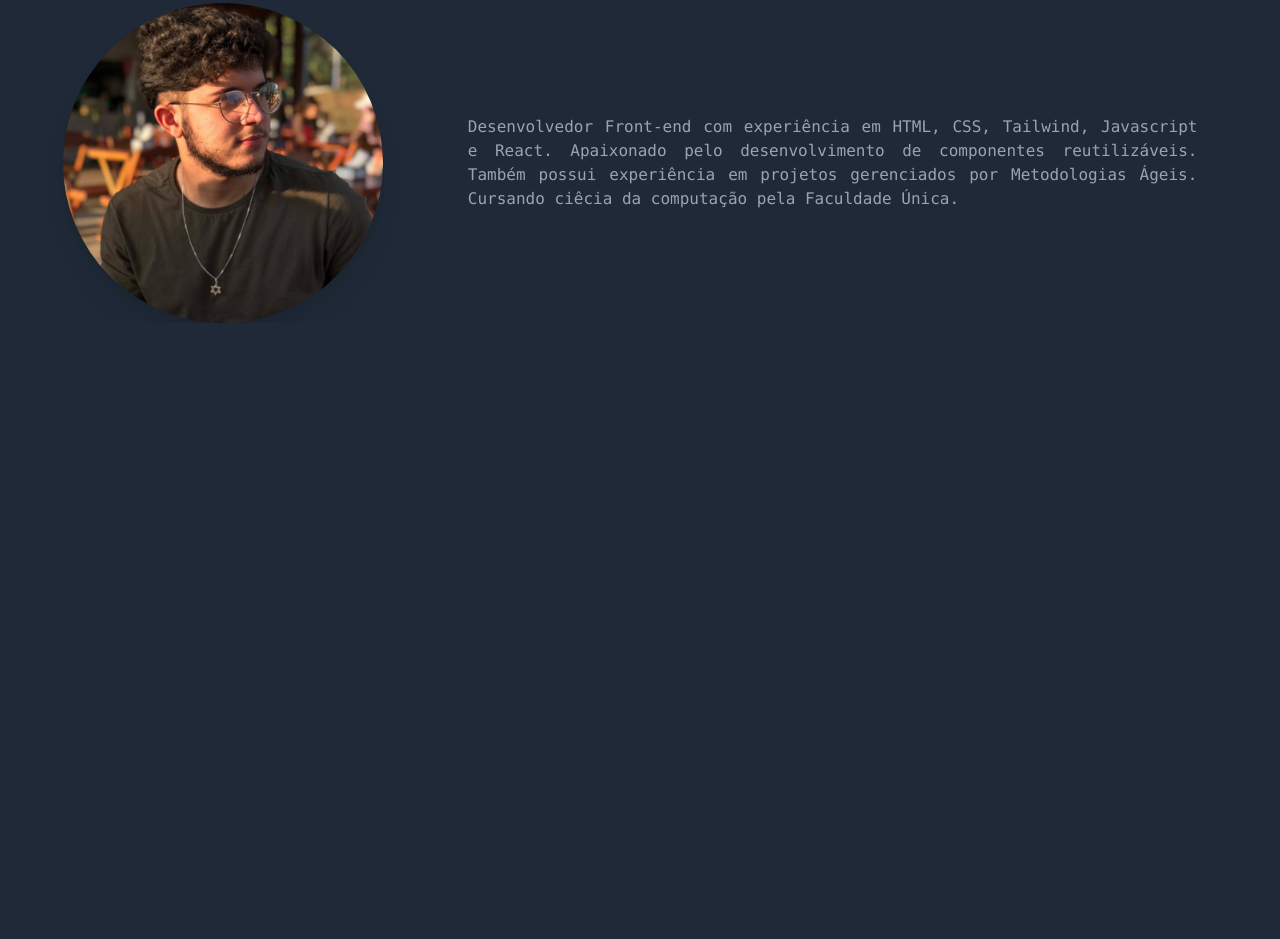
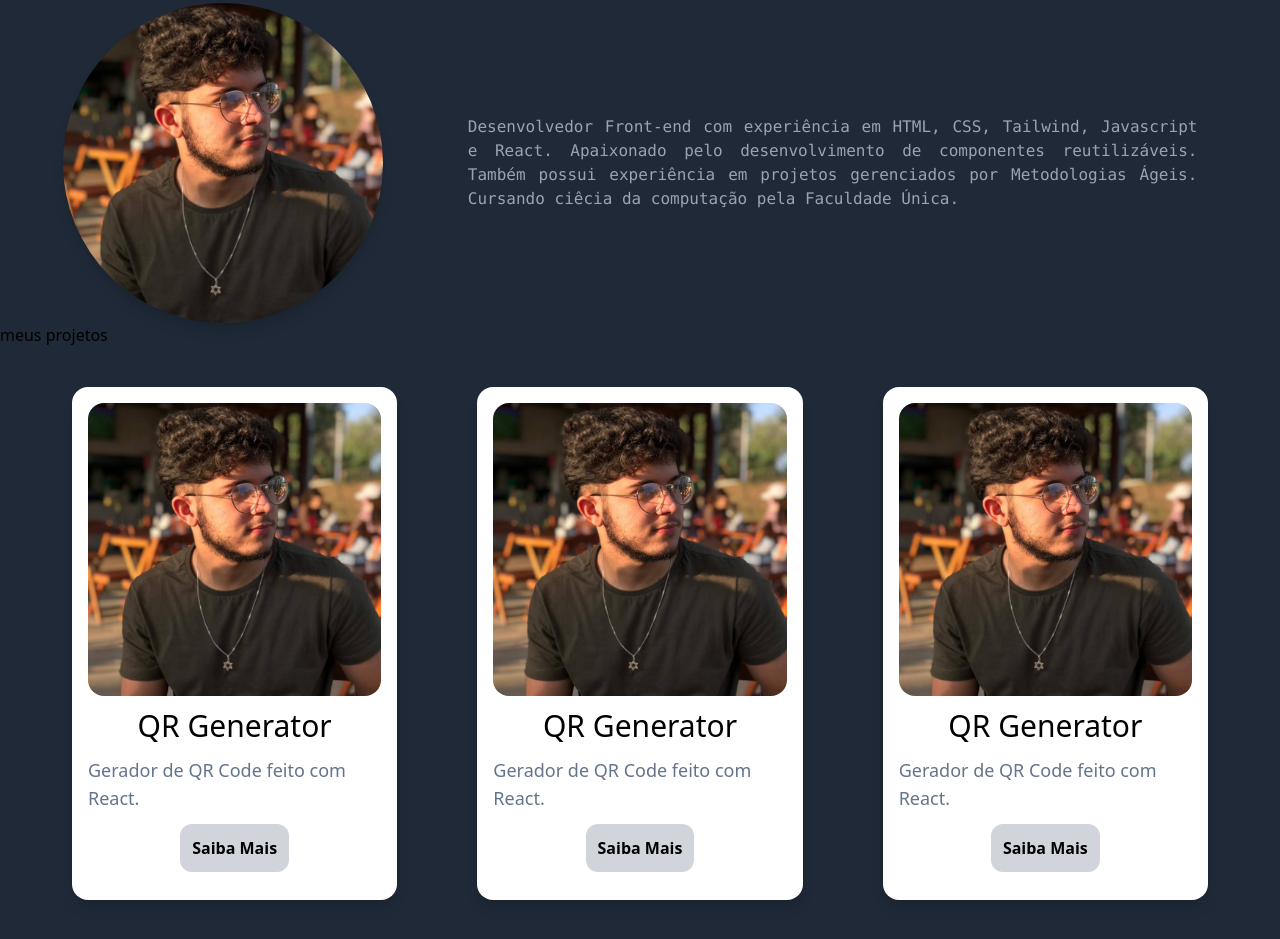
Before and after one commit to GLira4k/gl-portfolio, a plain HTML site: page index.html in a window 1280 px wide. Shown: the part 977-1916 px from the top of the page. Before the commit the page ends 1300 px from the top, so only its background shows below. Drawn offline with nearby package versions, Linux system fonts and the light colour scheme.

Commit message:
Update index.html

```diff
--- a/index.html
+++ b/index.html
@@ -17,7 +17,7 @@
         <div class="w-full px-4 sm:px-6 lg:px-8">
             <div class="flex items-center h-16">
                 <div class="flex items-center justify-between w-full">
-                    <a href="" class="flex-shrink-0">
+                    <a href="#home" class="flex-shrink-0">
                         <img src="assets/imgs/gl-icon2.png" alt="logo" class=" h-12 w-12">
                     </a>
                     <div class="hidden md:block">
@@ -50,7 +50,7 @@
     </nav>
 
     <main>
-        <section class="h-screen flex items-center justify-center">
+        <section id="home" class="h-screen flex items-center justify-center">
             <div class="w-full px-4 sm:px-6 lg:px-8 flex flex-col items-center justify-center gap-4">
                 <div class="animation-pulse">
                     <p class="text-white font-mono sm:text-2xl md:text-2xl lg:text-3xl">Olá, meu nome é </p>
@@ -70,21 +70,46 @@
                     <div id="aboutme" class="flex flex-col items-center justify-center gap-20">
                         <h1 class="text-white font-sans font-bold sm:text-2xl md:text-2xl lg:text-3xl">Sobre mim</h1>
                         <div class="w-full flex flex-col gap-1 items-center justify-center text-justify lg:flex-row lg:justify-around">
-                        <a href="https://github.com/GLira4k" target="_blank"><img src="assets/imgs/user-photo.jpg" alt="user-photo" class="rounded-full w-48 md:w-60 lg:w-80 drop-shadow-xl cursor-pointer hover:scale-110 transition duration-150 ease-in-out"></a>
+                        <a href="https://github.com/GLira4k" target="_blank"><img src="assets/imgs/user-photo.jpg" alt="user-photo" class="rounded-full w-48 md:w-60 lg:w-80 shadow-lg cursor-pointer hover:-translate-y-2 hover:shadow-2xl hover:shadow-gray-900 transition duration-150 ease-in-out"></a>
                         <p class="text-gray-400 font-mono text-1xl lg:w-3/5 m-5">Desenvolvedor Front-end com experiência em HTML, CSS, Tailwind, Javascript e React. Apaixonado pelo desenvolvimento de componentes reutilizáveis. Também possui experiência em projetos gerenciados por Metodologias Ágeis. Cursando ciêcia da computação pela Faculdade Única.</p>
                     </div>
                     </div>
                 </div>
             </div>
         </section>
-        <section>
+        <section id="projects">
+            <h1>meus projetos</h1>
             <div class="w-full px-4 sm:px-6 lg:px-8 flex flex-col items-center justify-center">
-                <div class="grid grid-cols-1 md:grid-cols-2 lg:grid-cols-3">
-                    <div class="rounded-xl shadow-lg">
-                        <div class="rounded-xl overflow-hidden">
-                            <img src="assets/imgs/" alt="">
+                <div class="grid grid-cols-1 md:grid-cols-2 lg:grid-cols-3 ">
+                    <div class="rounded-2xl shadow-lg bg-white m-10">
+                        <div class="p-4 flex flex-col items-center">
+                            <div class="rounded-2xl overflow-hidden">
+                                <img src="assets/imgs/user-photo.jpg" alt="">
+                            </div>
+                            <h5 class="text-2xl md:text-3xl font-medium mt-3">QR Generator</h5>
+                            <p class="text-slate-500 text-lg mt-3">Gerador de QR Code feito com React.</p>
+                            <a href="https://qrcode-generator-glira4k.vercel.app/" target="_blank"><button class="bg-gray-300 m-3 p-3 rounded-xl font-semibold hover:bg-gray-400 hover:shadow-md transition duration-150 ">Saiba Mais</button></a>
                         </div>
-
+                    </div>
+                    <div class="rounded-2xl shadow-lg bg-white m-10">
+                        <div class="p-4 flex flex-col items-center">
+                            <div class="rounded-2xl overflow-hidden">
+                                <img src="assets/imgs/user-photo.jpg" alt="">
+                            </div>
+                            <h5 class="text-2xl md:text-3xl font-medium mt-3">QR Generator</h5>
+                            <p class="text-slate-500 text-lg mt-3">Gerador de QR Code feito com React.</p>
+                            <a href="https://qrcode-generator-glira4k.vercel.app/" target="_blank"><button class="bg-gray-300 m-3 p-3 rounded-xl font-semibold hover:bg-gray-400 hover:shadow-md transition duration-150 ">Saiba Mais</button></a>
+                        </div>
+                    </div>
+                    <div class="rounded-2xl shadow-lg bg-white m-10">
+                        <div class="p-4 flex flex-col items-center">
+                            <div class="rounded-2xl overflow-hidden">
+                                <img src="assets/imgs/user-photo.jpg" alt="">
+                            </div>
+                            <h5 class="text-2xl md:text-3xl font-medium mt-3">QR Generator</h5>
+                            <p class="text-slate-500 text-lg mt-3">Gerador de QR Code feito com React.</p>
+                            <a href="https://qrcode-generator-glira4k.vercel.app/" target="_blank"><button class="bg-gray-300 m-3 p-3 rounded-xl font-semibold hover:bg-gray-400 hover:shadow-md transition duration-150 ">Saiba Mais</button></a>
+                        </div>
                     </div>
                 </div>
             </div>
```
